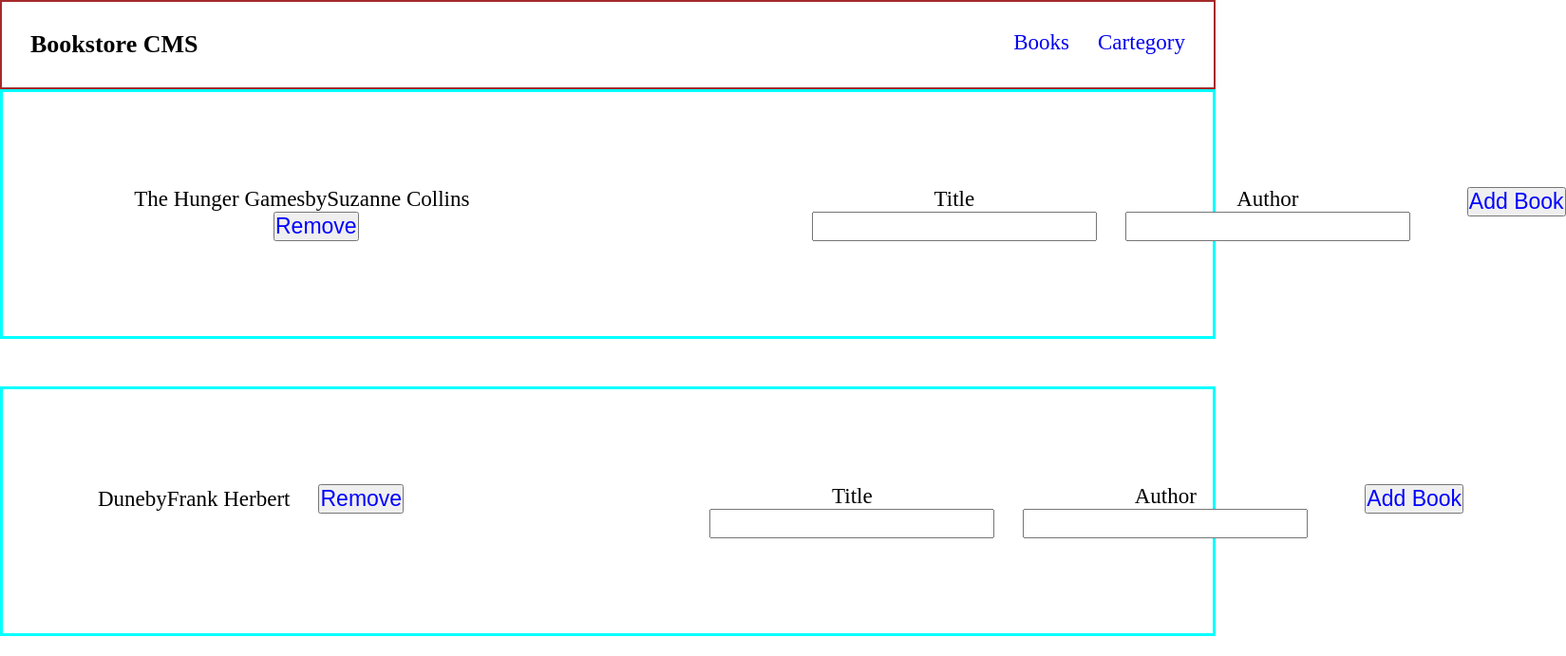
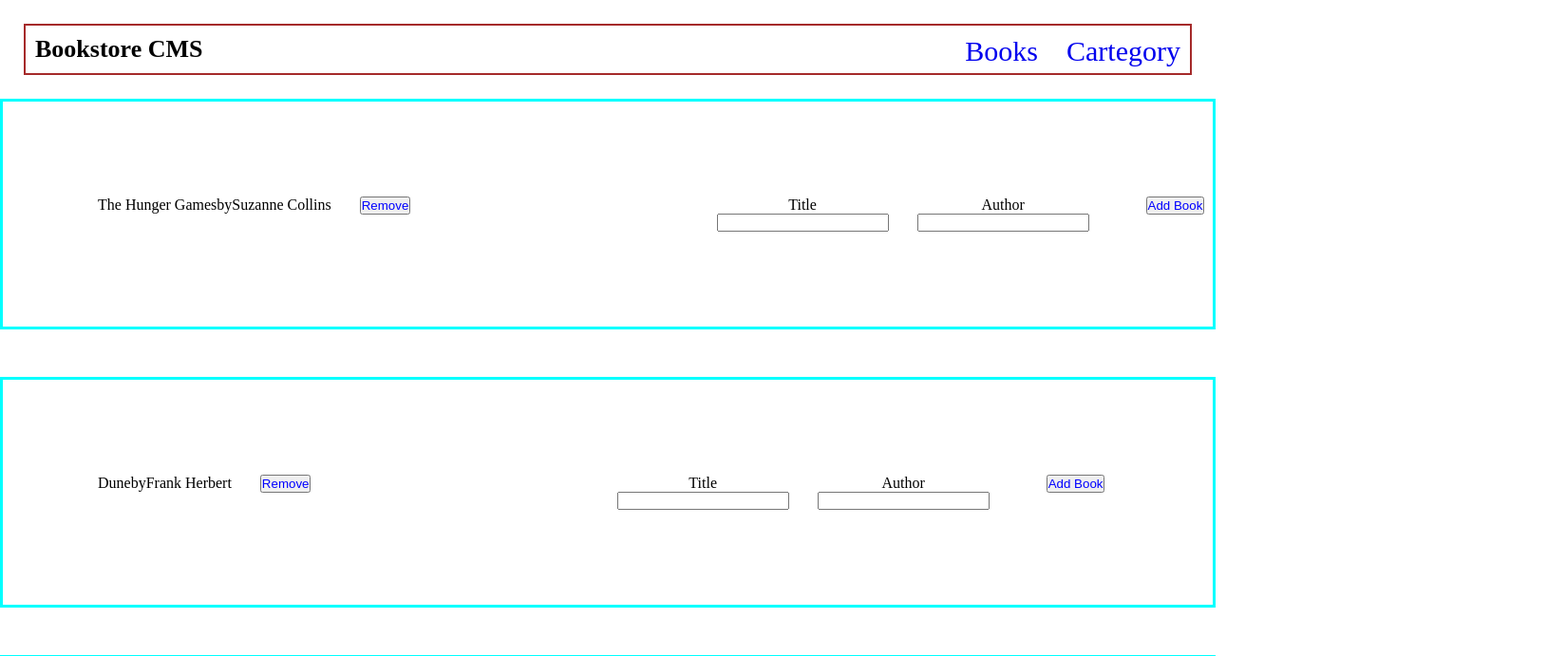
Before and after one commit to Itswali/BookStore, a React (Create React App) app: page / in a window 1280 px wide. Shown: the top 691 px of the page at 95% size, 1649 px wide, since content can reach past the window. Built offline with nearby package versions, Linux system fonts and the light colour scheme.

Commit message:
setup redux and ducks pattern in files

```diff
--- a/package.json
+++ b/package.json
@@ -3,12 +3,14 @@
   "version": "0.1.0",
   "private": true,
   "dependencies": {
+    "@reduxjs/toolkit": "^1.9.1",
     "@testing-library/jest-dom": "^5.16.5",
     "@testing-library/react": "^13.4.0",
     "@testing-library/user-event": "^13.5.0",
     "prop-types": "^15.8.1",
     "react": "^18.2.0",
     "react-dom": "^18.2.0",
+    "react-redux": "^8.0.5",
     "react-router-dom": "^6.7.0",
     "react-scripts": "5.0.1",
     "web-vitals": "^2.1.4"
--- a/src/styles/style.scss
+++ b/src/styles/style.scss
@@ -4,19 +4,23 @@
   padding: 0;
   margin: 0;
   list-style: none;
-  font-size: 23px;
+  h1 {
+    font-size: 26px;
+  }
+}
+
+:any-link {
+  text-decoration: none;
 }
 
 .navbar {
   border: 2px solid brown;
   display: flex;
+  margin: 25px;
   flex-direction: row;
+  height: 30px;
   justify-content: space-between;
-  padding: 30px;
-}
-
-h1 {
-  font-size: 26px;
+  padding: 10px;
 }
 
 .nav-links {
@@ -24,7 +28,3 @@ h1 {
   display: flex;
   gap: 30px;
 }
-
-:any-link {
-  text-decoration: none;
-}
```
Also changed, not shown: src/components/Header.js (deleted, +0 -7 lines), src/redux/books/books.js (added), src/redux/categories/categories.js (added), src/redux/configureStore.js (added), 1 other file (tests, documents, lock files or other folders).
